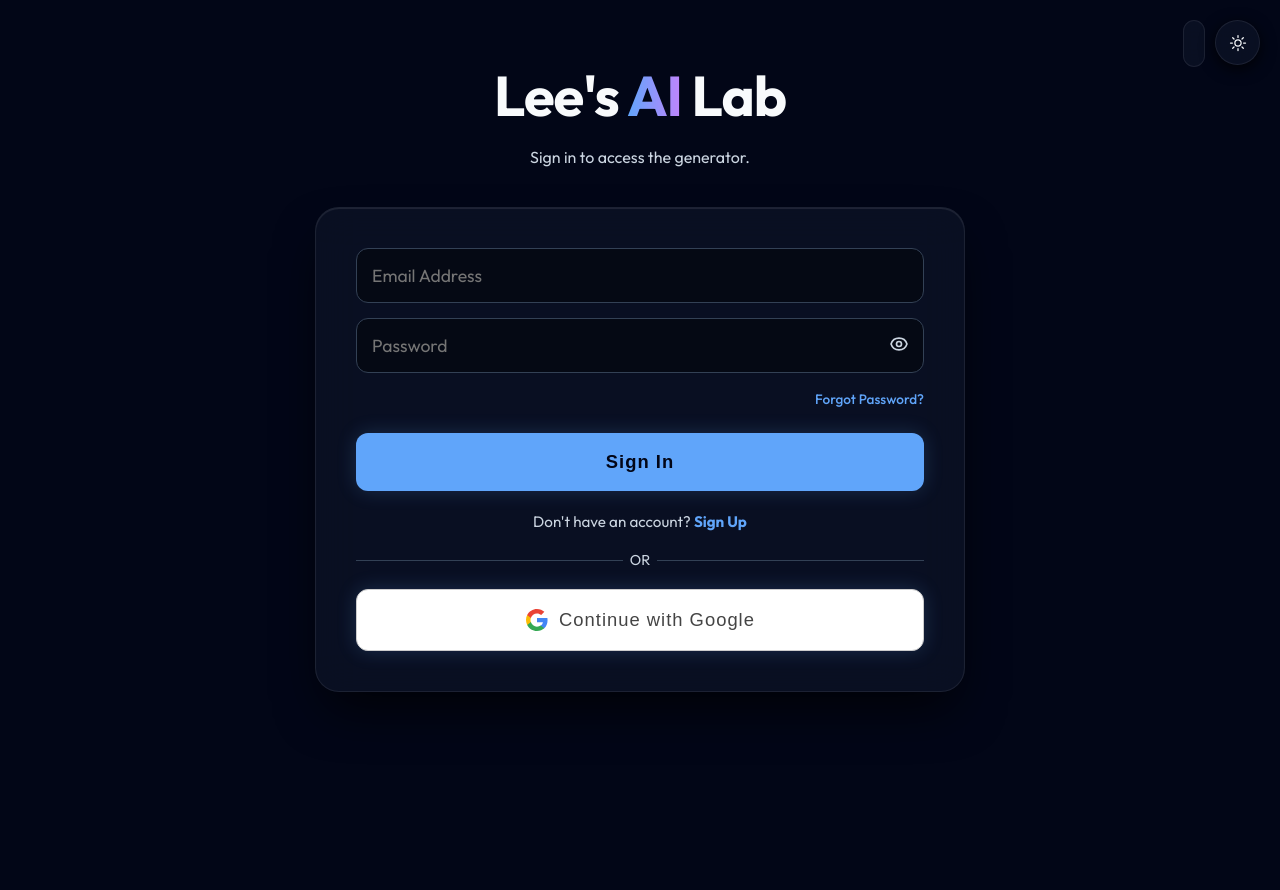
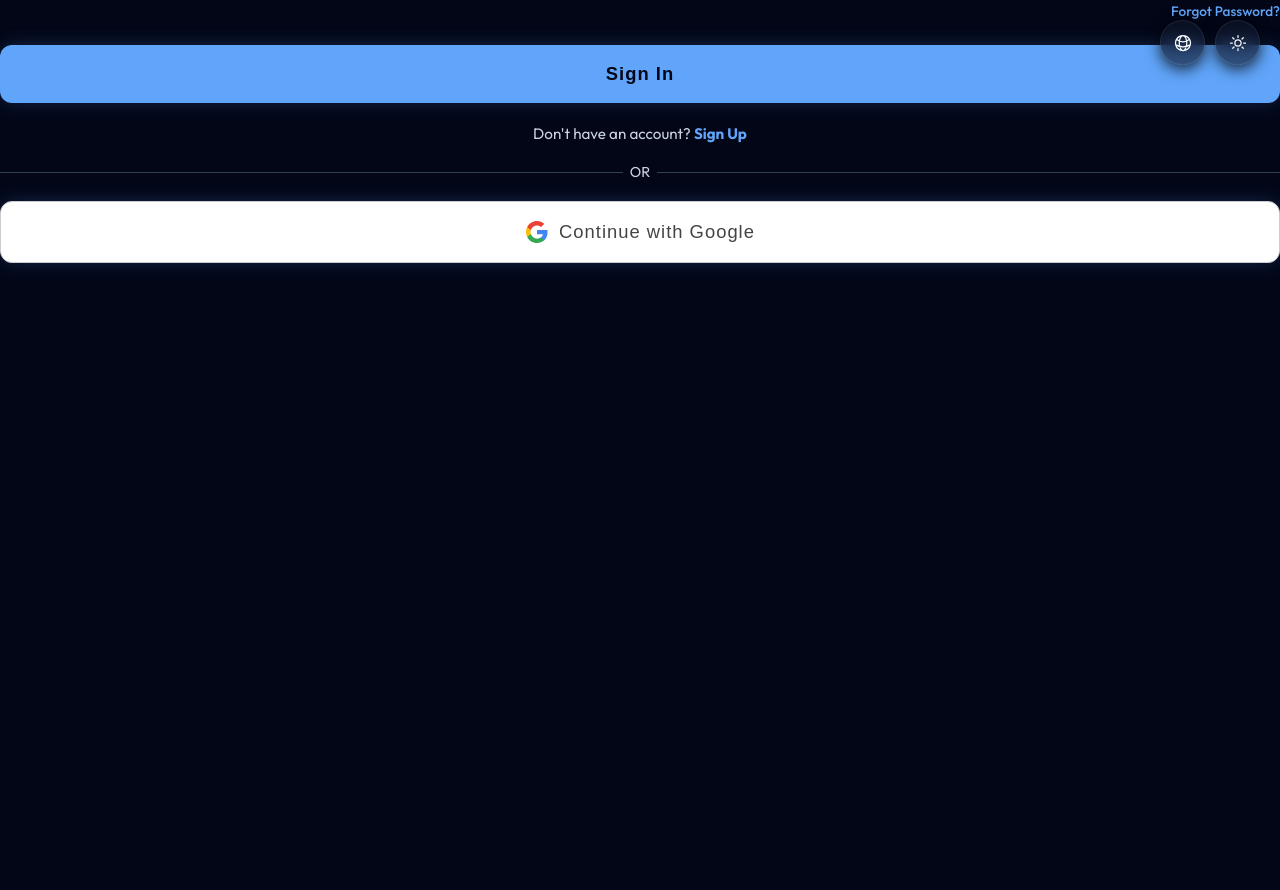
Before and after one commit to lee-jr11/ai-study-lab, a Flask app: page / in a window 1280 px wide. Run offline with Flask 3, Linux system fonts and the light colour scheme; some libraries are stand-ins or nearby versions.

Commit message:
upgraded to custom glass language UI

```diff
--- a/templates/index.html
+++ b/templates/index.html
@@ -125,12 +125,15 @@
         @keyframes shake { 0%, 100% { transform: translateX(0) rotate(0); } 15%, 45%, 75% { transform: translateX(-8px) rotate(-5deg); } 30%, 60% { transform: translateX(8px) rotate(5deg); } }
         .shake-animation { animation: shake 0.6s ease-in-out; }
 
-        /* Google Translate Widget Styling */
+        /* Hidden Google Engine & Custom Lang Menu */
+        #google_translate_element { display: none !important; }
         .goog-te-banner-frame.skiptranslate { display: none !important; }
         body { top: 0px !important; }
-        #google_translate_element { display: flex; align-items: center; background: var(--glass-bg); border: 1px solid var(--glass-border); border-radius: 22.5px; padding: 0 10px; backdrop-filter: blur(10px); height: 45px; }
-        .goog-te-gadget { color: transparent !important; font-size: 0 !important; }
-        .goog-te-combo { background: var(--bg-base); color: var(--text-main); border: 1px solid var(--input-border); border-radius: 8px; padding: 5px; outline: none; font-family: 'Outfit', sans-serif; cursor: pointer; font-size: 0.9rem; margin: 0; }
+        .custom-lang-selector { position: relative; display: inline-block; }
+        .lang-dropdown { position: absolute; top: 55px; right: 0; background: var(--glass-bg); backdrop-filter: blur(20px); -webkit-backdrop-filter: blur(20px); border: 1px solid var(--glass-border); border-radius: 16px; padding: 10px; width: 140px; box-shadow: 0 10px 30px var(--card-shadow); display: none; z-index: 1000; flex-direction: column; gap: 5px; }
+        .lang-option { padding: 10px 15px; cursor: pointer; border-radius: 8px; font-size: 0.95rem; color: var(--text-main); font-weight: 500; transition: all 0.2s ease; display: flex; align-items: center; justify-content: space-between; }
+        .lang-option:hover { background: rgba(96, 165, 250, 0.15); color: var(--theme-color); transform: translateX(5px); }
+
         </style>
 </head>
 <body>
@@ -139,6 +142,23 @@
 
 <div class="top-controls">
     <div id="google_translate_element"></div>
+
+    <div class="custom-lang-selector">
+        <button class="icon-btn icon-only" id="langToggle" aria-label="Change Language">
+            <svg width="20" height="20" fill="none" viewBox="0 0 24 24" stroke="currentColor" stroke-width="1.5">
+                <path stroke-linecap="round" stroke-linejoin="round" d="M12 21a9.004 9.004 0 008.716-6.747M12 21a9.004 9.004 0 01-8.716-6.747M12 21c2.485 0 4.5-4.03 4.5-9S14.485 3 12 3m0 18c-2.485 0-4.5-4.03-4.5-9S9.515 3 12 3m0 0a8.997 8.997 0 017.843 4.582M12 3a8.997 8.997 0 00-7.843 4.582m15.686 0A11.953 11.953 0 0112 10.5c-2.998 0-5.74-1.1-7.843-2.918m15.686 0A8.959 8.959 0 0121 12c0 .778-.099 1.533-.284 2.253m0 0A17.919 17.919 0 0112 16.5c-3.162 0-6.133-.815-8.716-2.247m0 0A9.015 9.015 0 013 12c0-1.605.42-3.113 1.157-4.418" />
+            </svg>
+        </button>
+        <div class="lang-dropdown" id="langDropdown">
+            <div class="lang-option" data-lang="en">English <span>🇬🇧</span></div>
+            <div class="lang-option" data-lang="fr">Français <span>🇫🇷</span></div>
+            <div class="lang-option" data-lang="es">Español <span>🇪🇸</span></div>
+            <div class="lang-option" data-lang="de">Deutsch <span>🇩🇪</span></div>
+            <div class="lang-option" data-lang="zh-CN">中文 <span>🇨🇳</span></div>
+            <div class="lang-option" data-lang="ar">العربية <span>🇸🇦</span></div>
+        </div>
+    </div>
+
     <button class="icon-btn" id="logoutBtn" style="display: none;" onclick="handleLogout()">Sign Out</button>
     <button class="icon-btn icon-only" id="themeToggle" aria-label="Toggle Theme">
         <svg id="themeIcon" fill="none" viewBox="0 0 24 24" stroke-width="1.5" stroke="currentColor" style="width: 20px; height: 20px;">
@@ -146,35 +166,6 @@
         </svg>
     </button>
 </div>
-
-<div class="ambient-bg"></div>
-
-<div class="container" id="auth-container">
-    <div class="header">
-        <h1>Lee's <span class="ai-text">AI</span> Lab</h1>
-        <p id="auth-subtitle" style="color: var(--text-muted);">Sign in to access the generator.</p>
-    </div>
-    <div class="glass-card">
-        <div class="auth-error" id="auth-error"></div>
-
-        <form id="authForm">
-            <div id="signup-fields" style="display: none;">
-                <input type="text" id="auth-firstname" class="auth-input" placeholder="First Name">
-                <input type="text" id="auth-lastname" class="auth-input" placeholder="Last Name">
-                <input type="text" id="auth-nickname" class="auth-input" placeholder="Nickname (Optional)">
-            </div>
-
-            <input type="email" id="auth-email" class="auth-input" placeholder="Email Address" required>
-
-            <div style="position: relative; margin-bottom: 15px;">
-                <input type="password" id="auth-password" class="auth-input" placeholder="Password" required style="margin-bottom: 0; padding-right: 45px;">
-                <span id="togglePassword" style="position: absolute; right: 15px; top: 50%; transform: translateY(-50%); cursor: pointer; color: var(--text-muted);">
-                    <svg id="eye-icon" style="width: 20px; height: 20px;" fill="none" viewBox="0 0 24 24" stroke="currentColor" stroke-width="2">
-                        <path stroke-linecap="round" stroke-linejoin="round" d="M15 12a3 3 0 11-6 0 3 3 0 016 0z" />
-                        <path stroke-linecap="round" stroke-linejoin="round" d="M2.458 12C3.732 7.943 7.523 5 12 5c4.478 0 8.268 2.943 9.542 7-1.274 4.057-5.064 7-9.542 7-4.477 0-8.268-2.943-9.542-7z" />
-                    </svg>
-                </span>
-            </div>
 
             <div style="text-align: right; margin-bottom: 15px;">
                 <span onclick="triggerPasswordReset()" style="color: var(--theme-color); font-size: 0.85rem; cursor: pointer; font-weight: 500;">Forgot Password?</span>
@@ -422,6 +413,38 @@
         rootEl.setAttribute('data-theme', newTheme);
         localStorage.setItem('theme', newTheme);
         themeIcon.innerHTML = newTheme === 'dark' ? sunIcon : moonIcon;
+
+        // Custom Language Selector Logic
+    const langToggle = document.getElementById('langToggle');
+    const langDropdown = document.getElementById('langDropdown');
+
+    langToggle.addEventListener('click', (e) => {
+        e.stopPropagation();
+        langDropdown.style.display = langDropdown.style.display === 'flex' ? 'none' : 'flex';
+    });
+
+    // Close dropdown if user clicks anywhere else
+    document.addEventListener('click', (e) => {
+        if (!e.target.closest('.custom-lang-selector')) {
+            langDropdown.style.display = 'none';
+        }
+    });
+
+    // Hijack Google Translate
+    document.querySelectorAll('.lang-option').forEach(option => {
+        option.addEventListener('click', function() {
+            const langCode = this.getAttribute('data-lang');
+            const select = document.querySelector('.goog-te-combo');
+
+            if (select) {
+                select.value = langCode;
+                // Force the Google engine to register the change
+                select.dispatchEvent(new Event('change'));
+            }
+            langDropdown.style.display = 'none';
+        });
+    });
+
     });
 
     const root = document.documentElement;
```
